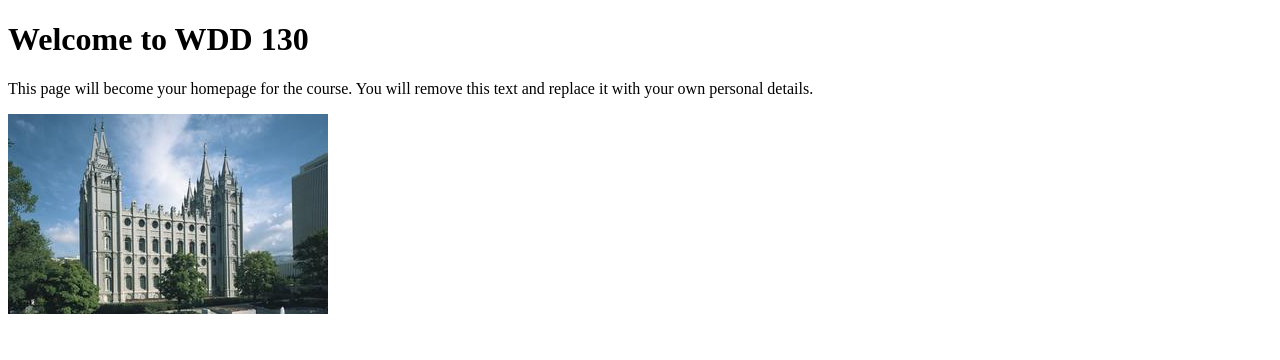
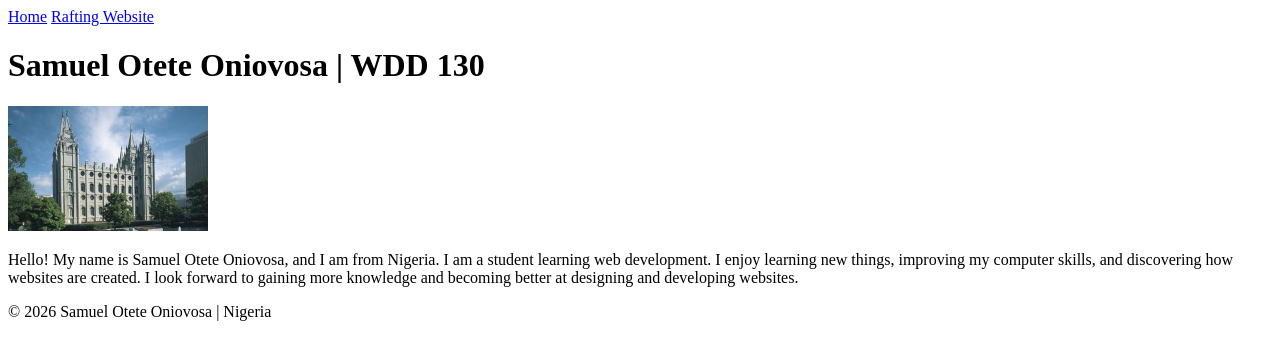
Before and after one commit to dojablaq/wdd130, a plain HTML site: page index.html in a window 1280 px wide. Drawn offline with Linux system fonts and the light colour scheme.

Commit message:
WK1 Homepage

```diff
--- a/index.html
+++ b/index.html
@@ -1,17 +1,38 @@
 <!DOCTYPE html>
-<html lang="en">
+<html lang="en-US">
 
 <head>
-    <meta charset="UTF-8">
+    <meta charset="utf-8">
     <meta name="viewport" content="width=device-width, initial-scale=1.0">
-    <title>WDD 130 | Personal Homepage</title>
+    <title>Samuel Otete Oniovosa | WDD 130</title>
 </head>
 
 <body>
-    <h1>Welcome to WDD 130</h1>
-    <p>This page will become your homepage for the course. You will remove this text and replace it with your own personal details.</p>
+    <header>
+        <nav>
+            <a href="#">Home</a>
+            <a href="wwr/">Rafting Website</a>
+        </nav>
+    </header>
 
-    <img src="images/salt-lake-temple.jpg" alt="The Salt Lake Temple.">
+    <main>
+        <h1>Samuel Otete Oniovosa | WDD 130</h1>
+
+        <img src="images/salt-lake-temple.jpg" alt="Salt Lake Temple" width="200">
+
+        <p>
+            Hello! My name is Samuel Otete Oniovosa, and I am from Nigeria.
+            I am a student learning web development.
+            I enjoy learning new things, improving my computer skills,
+            and discovering how websites are created.
+            I look forward to gaining more knowledge and becoming
+            better at designing and developing websites.
+        </p>
+    </main>
+
+    <footer>
+        <p>&copy; 2026 Samuel Otete Oniovosa | Nigeria</p>
+    </footer>
 </body>
 
 </html>
```
